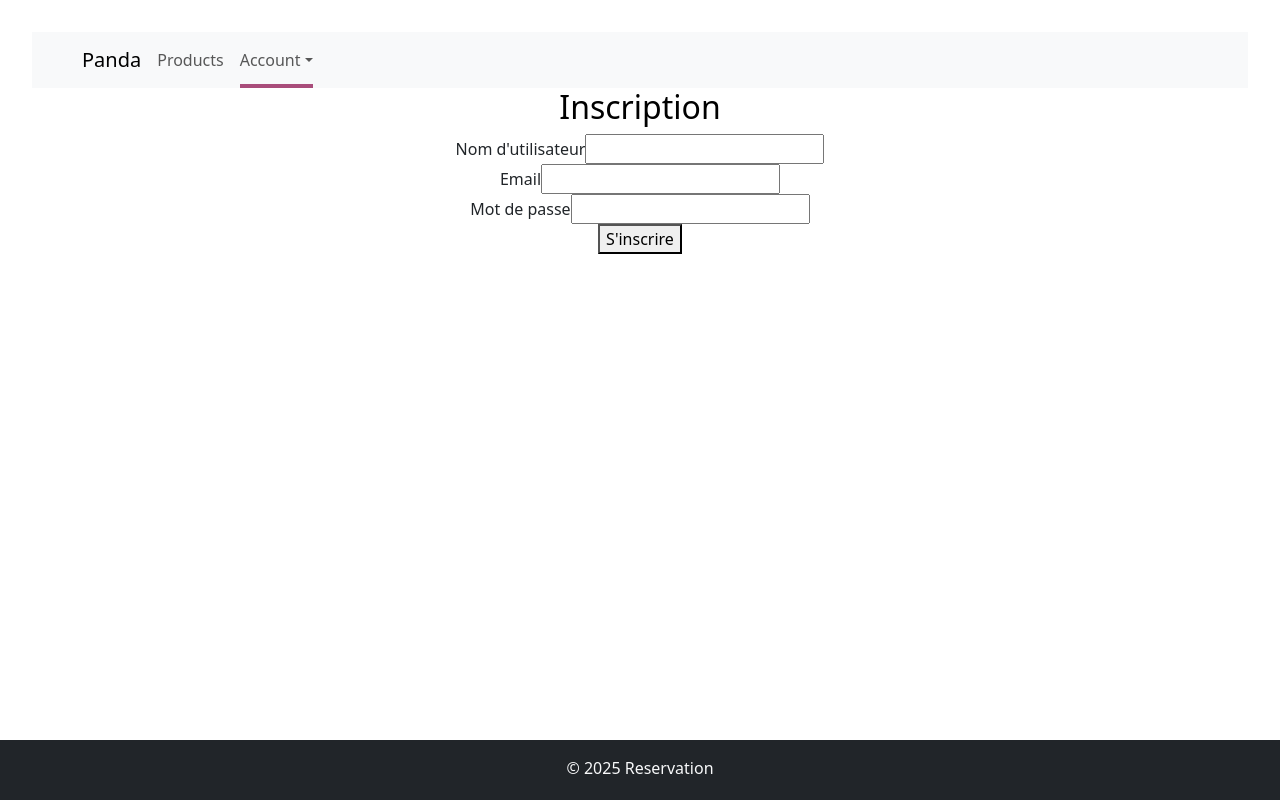
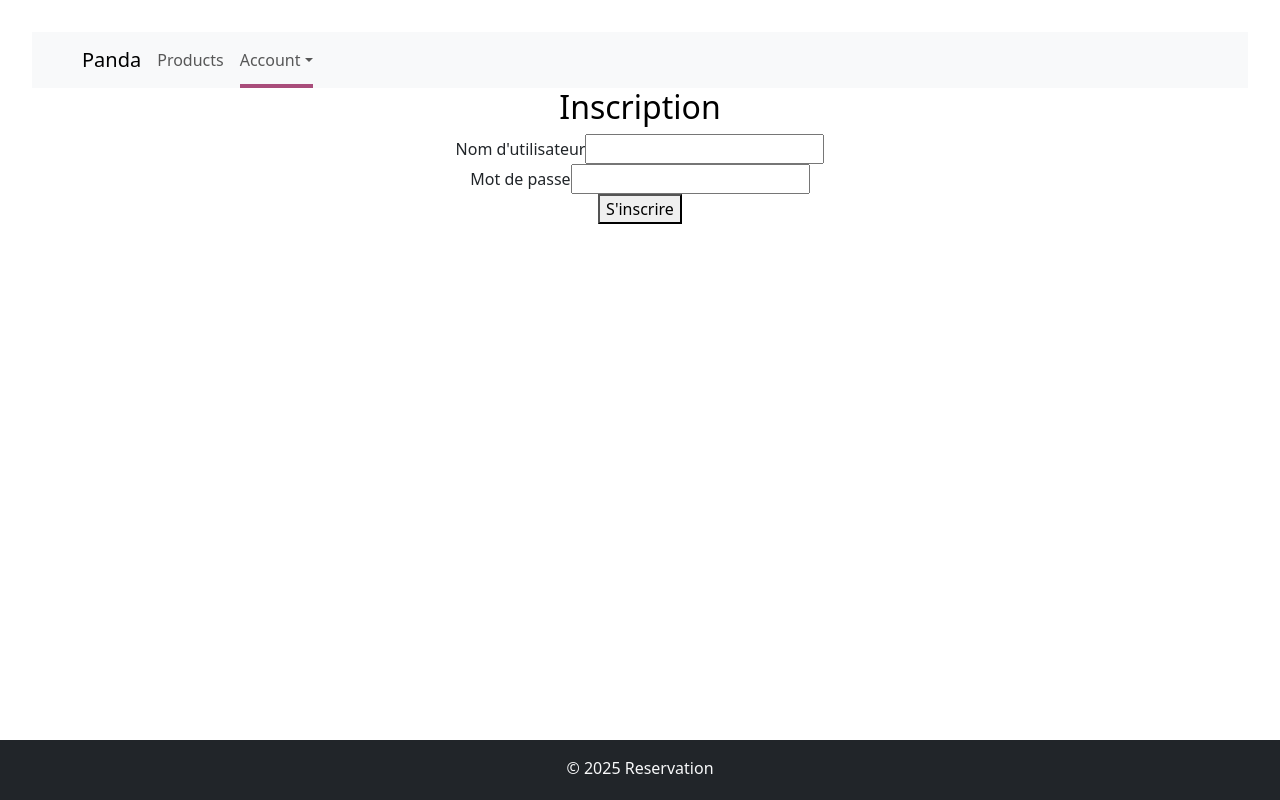
Before and after one commit to manalizo/FrontEnd, a React (Vite) app in the folder Panda/: page /register in a window 1280 px wide. Built offline with nearby package versions, Linux system fonts and the light colour scheme.

Commit message:
fix regestration

```diff
--- a/Panda/src/components/auth/Registre.jsx
+++ b/Panda/src/components/auth/Registre.jsx
@@ -3,13 +3,13 @@ import { registerUser } from "../utils/ApiFunctions";
 
 const Registre = () => {
     const [username, setUsername] = useState("");
-    const [email, setEmail] = useState("");
+
     const [password, setPassword] = useState("");
 
     const handleSubmit = async (e) => {
         e.preventDefault();
         try {
-            await registerUser(username, email, password);
+            await registerUser(username, password);
             alert("Inscription réussie !");
         } catch (error) {
             alert(error.message);
@@ -29,15 +29,7 @@ const Registre = () => {
                         required
                     />
                 </div>
-                <div>
-                    <label>Email</label>
-                    <input
-                        type="email"
-                        value={email}
-                        onChange={(e) => setEmail(e.target.value)}
-                        required
-                    />
-                </div>
+
                 <div>
                     <label>Mot de passe</label>
                     <input
--- a/Panda/src/components/utils/ApiFunctions.js
+++ b/Panda/src/components/utils/ApiFunctions.js
@@ -2,6 +2,9 @@ import axios from "axios";
 
 export const api = axios.create({
     baseURL: "http://localhost:8084",
+});
+export const apiurl = axios.create({
+    baseURL: "http://localhost:8088",
 });
 
 /* Gestion des produits */
@@ -94,11 +97,10 @@ export async function getCommandeById(commandeId) {
 
 /* Gestion des utilisateurs (Authentification) */
 // Fonction pour enregistrer un utilisateur
-export async function registerUser(username, email, password) {
+export async function registerUser(username, password) {
     try {
-        const response = await api.post("/auth/register", {
+        const response = await apiurl.post("/auth/register", {
             username,
-            email,
             password,
         });
         return response.data;
@@ -112,7 +114,7 @@ export async function registerUser(username, email, password) {
 // Fonction pour connecter un utilisateur
 export async function loginUser(username, password) {
     try {
-        const response = await api.post("/auth/login", {
+        const response = await apiurl.post("/auth/login", {
             username,
             password,
         });
```
